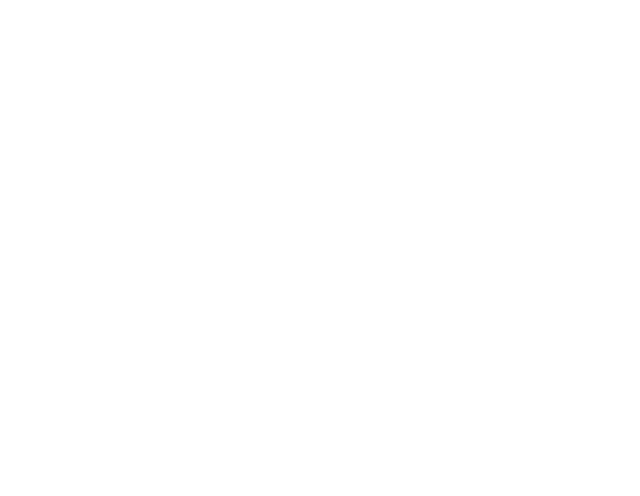
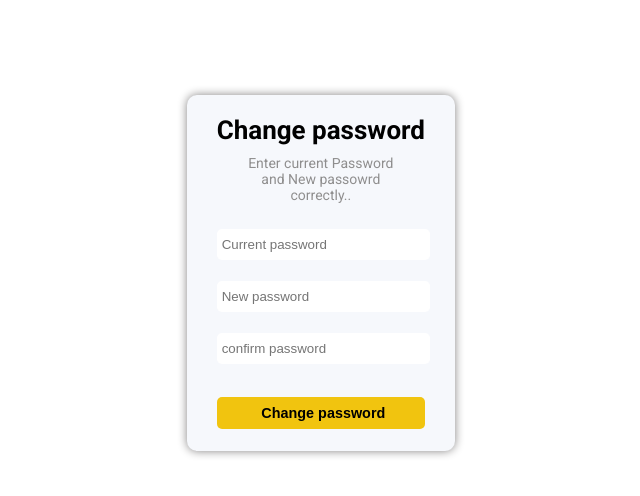
Before and after one commit to anjadkt/rental-house, a React (Vite) app in the folder wed-house/: page /forgot in a window 1280 px wide. Before the commit this address had no page. Shown: the top 496 px of the page, without its empty margins (313-953 px from the left). Built offline with nearby package versions, Linux system fonts and the light colour scheme; a web font is replaced by a local one.

Commit message:
forgot partially completed

```diff
--- a/wed-house/src/App.jsx
+++ b/wed-house/src/App.jsx
@@ -9,6 +9,7 @@
 import OrderSummary from './pages/ordersummary'
 import OrderSec from './pages/success'
 import Orders from './pages/orders'
+import Forgot from './components/forget'
 
 function App() {
 
@@ -25,6 +26,7 @@
       <Route path={'/orderSummary'} element ={<OrderSummary/>} />
       <Route path={'/confirm'} element={<OrderSec/>} />
       <Route path={'/orders'} element ={<Orders/>} />
+      <Route path={'/forgot'} element = {<Forgot/>} />
     </Routes>
     </>
   )
--- /dev/null
+++ b/wed-house/src/components/forget.jsx
@@ -0,0 +1,68 @@
+import '../styles/login.css'
+
+import { useError } from "../customHooks/customHooks"
+import { useEffect, useRef, useState } from "react";
+import axios from 'axios';
+
+export default function Forgot(){
+  const [error,setError] = useError();
+  const [userObj,setUserObj] = useState({});
+  const inputElem = useRef({
+      email : null,
+      password : null,
+      old : null
+    });
+
+  return (
+    <>
+    <div className="main-main-container">
+      <div className='main-container'>
+      <div className='forgot-container'>
+        <div className='welcome-div'>
+          <h2>Change password</h2>
+          <p>Enter current Password<br/> and New passowrd<br/> correctly..</p>
+        </div>
+
+        <form className='login-form'>
+
+          <input
+            autoComplete='true'
+            type='text'
+            placeholder='Current password'
+            required
+            ref={e => inputElem.current.old = e}
+            onChange={()=>setError({type:"oldpass",value :inputElem.current.old.value,oldpass:userObj.password})}
+          />
+          <div className='error2'>{error.current}</div>
+
+
+          <input
+            onChange={e => setError({type:"password",value : e.target.value})}
+            autoComplete='true'
+            type='password'
+            placeholder='New password'
+            required
+            ref={e => inputElem.current.password = e}
+          />
+          <div className='error2'></div>
+
+           <input
+            onChange={e => setError({type:"password",value : e.target.value})}
+            autoComplete='true'
+            type='password'
+            placeholder='confirm password'
+            required
+            ref={e => inputElem.current.password = e}
+          />
+          <div className='error2'></div>
+
+          <input className='submit-btn' type="submit" value='Change password' />
+        </form>
+
+      </div>
+    </div>
+    </div>
+
+    </>
+  )
+}
--- a/wed-house/src/customHooks/customHooks.jsx
+++ b/wed-house/src/customHooks/customHooks.jsx
@@ -34,6 +34,14 @@
         }
         return errorObj;
 
+      case "oldpass" :
+        console.log(action)
+        if(action.value !== action.oldpass){
+          errorObj.current = "Wrong password!"
+        }else{
+          errorObj.current = ""
+        }
+
       case "email" :
         const email = action.value;
         if(!email.includes('@gmail.com')){
--- a/wed-house/src/pages/Login.jsx
+++ b/wed-house/src/pages/Login.jsx
@@ -126,6 +126,7 @@
 export default function Login (){
   const [error,setError] = useError();
   const [err, setErr] = useState({});
+  const [forgot,setForgot] = useState('');
   const navigate = useNavigate();
   const inputElem = useRef({
     email : null,
@@ -185,7 +186,7 @@
             id='email' required
             ref={e => inputElem.current.email = e}
           />
-          <div className='error'>{err && err.email || error.email}</div>
+          <div className='error'>{err && err.email || error.email || forgot}</div>
 
           <label htmlFor='password'>Password</label>
           <input
@@ -198,7 +199,13 @@
             ref={e => inputElem.current.password = e}
           />
           <div className='error'>{error.password || err && err.password}</div>
-          <div className='forgot-div'>Forgot password?</div>
+          <div className='forgot-div' onClick={()=>{
+            const email = inputElem.current.email.value;
+            if(email){
+            }else{
+              setForgot("Enter an email!");
+            }
+          }}>Forgot password?</div>
 
           <input onClick={checkUser} className='submit-btn' type="submit" value='Sign in' />
           <div className='sign-up'> Don't have an account?<Link to="/signup"> Signup </Link></div>
--- a/wed-house/src/styles/login.css
+++ b/wed-house/src/styles/login.css
@@ -218,3 +218,25 @@
 .login-page-nav a:hover {
   color: #f1c40f;
 }
+
+.forgot-container{
+  display: flex;
+  flex-direction: column;
+  justify-content: center;
+  position: absolute;
+  top: 95px;
+  right: 40%;
+  padding: 20px 30px;
+  background-color: rgb(246, 248, 252);
+  z-index: 10;
+  border-radius: 10px;
+  box-shadow: 0px 0px 10px rgb(133, 131, 131);
+}
+
+.error2{
+  color: #e74c3c;
+  font-size: 12px;
+  margin-top: 2px;
+  margin-bottom: 5px;
+  height: 12px;
+}
```
